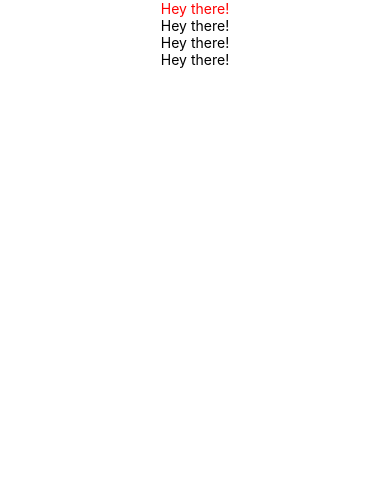
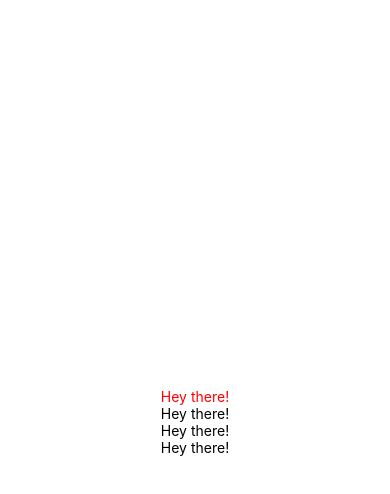
Before and after one commit to imfarhat/React-Native--01, a React Native app: screen / in a window 390 px wide. Shown: the top 494 px of the page. Built offline with nearby package versions, Linux system fonts and the light colour scheme.

Commit message:
added flex 1 to parent in order to apply flex in child SafeAreaview

```diff
--- a/App.tsx
+++ b/App.tsx
@@ -11,7 +11,7 @@ import {
 function App() {
   const isDarkMode = useColorScheme() === 'dark';
   return (
-    <SafeAreaView>
+    <SafeAreaView style={{flex: 1}}>
       <View style={styles.container}>
         <Text style={isDarkMode ? styles.lightText : styles.darkText}>
           Hey there!
@@ -25,7 +25,11 @@ function App() {
 }
 
 const styles = StyleSheet.create({
-  container: {flex: 1, alignItems: 'center', justifyContent: 'center'},
+  container: {
+    flex: 1,
+    alignItems: 'center',
+    justifyContent: 'center',
+  },
   darkText: {
     color: 'red',
   },
```
